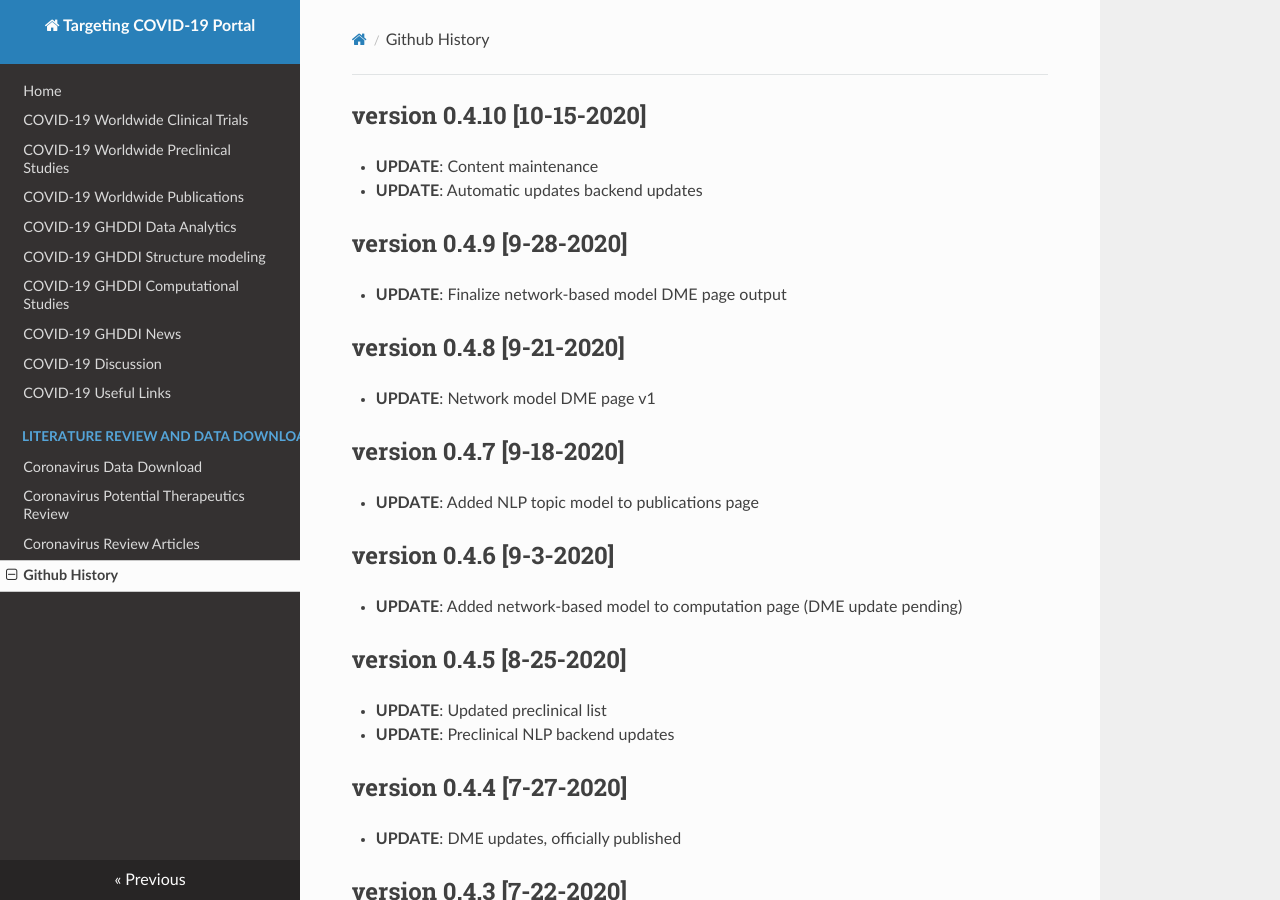
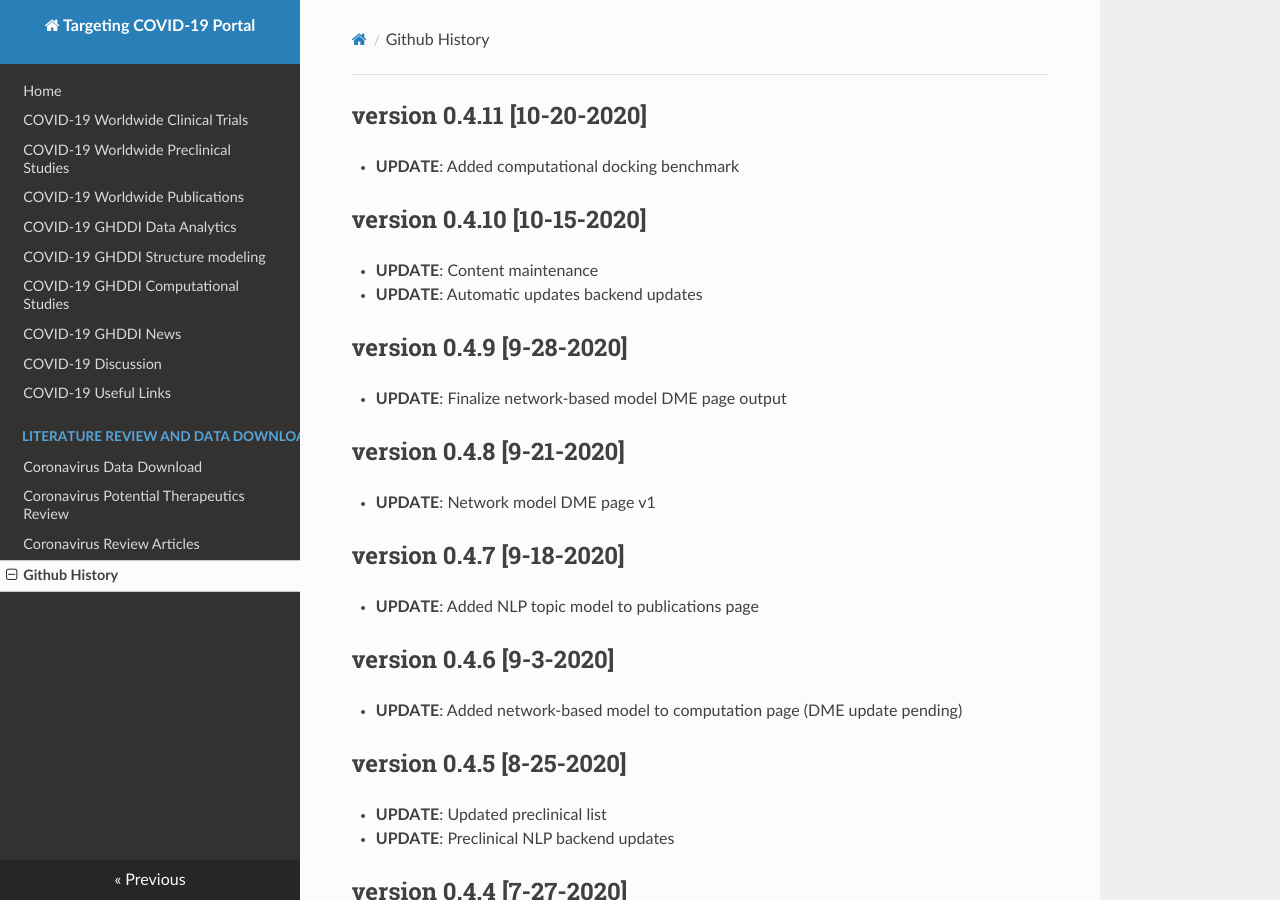
Before and after one commit to GHDDI-AILab/Targeting2019-nCoV, an MkDocs documentation site: the page built from docs/history.md, in a window 1280 px wide and 900 px high. Built offline with MkDocs 1.6.1, drawn with Linux system fonts in a browser that asks for light colours; nearby versions of some CDN libraries.

Commit message:
Update history.md

```diff
--- a/docs/history.md
+++ b/docs/history.md
@@ -1,3 +1,6 @@
+## version 0.4.11 [10-20-2020]
+* **UPDATE**: Added computational docking benchmark
+
 ## version 0.4.10 [10-15-2020]
 * **UPDATE**: Content maintenance
 * **UPDATE**: Automatic updates backend updates
```
